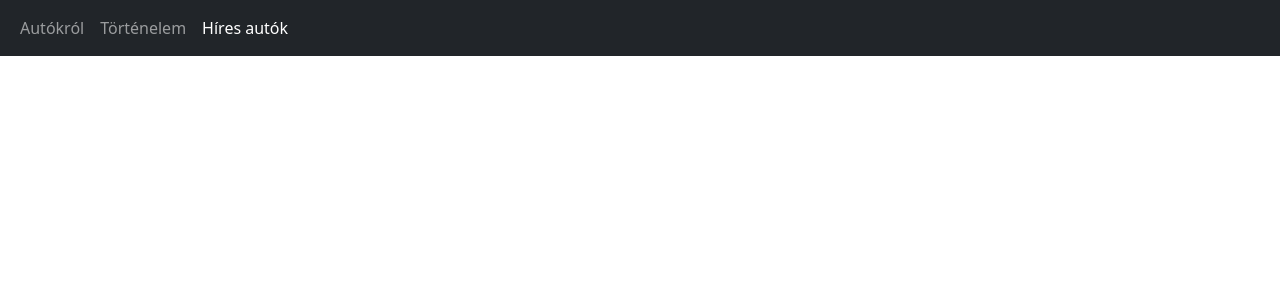
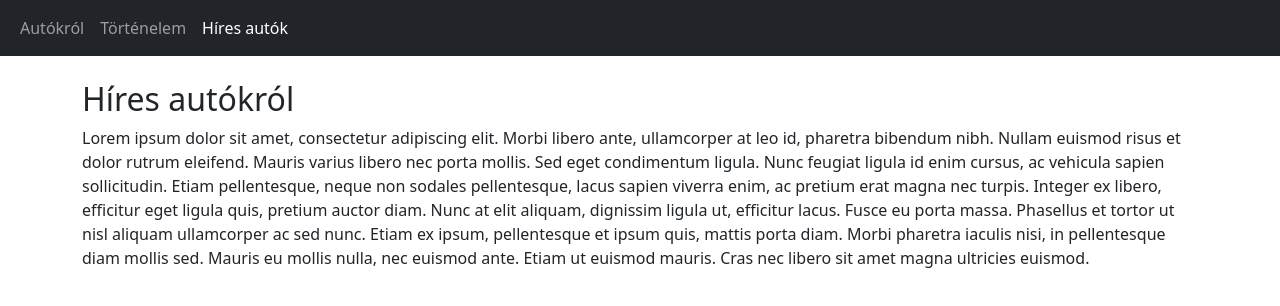
Before and after one commit to KLevente395/autok-weboldal, a plain HTML site: page 3oldal.html in a window 1280 px wide. Drawn offline with nearby package versions, Linux system fonts and the light colour scheme.

Commit message:
Write the description on the oldal3.html

```diff
--- a/3oldal.html
+++ b/3oldal.html
@@ -30,3 +30,9 @@
           </div>
         </div>
       </nav>
+    <div class="container">
+        <div class="mt-4">
+		<!--szoveg-->
+          <h2>Híres autókról</h2>
+          <p>Lorem ipsum dolor sit amet, consectetur adipiscing elit. Morbi libero ante, ullamcorper at leo id, pharetra bibendum nibh. Nullam euismod risus et dolor rutrum eleifend. Mauris varius libero nec porta mollis. Sed eget condimentum ligula. Nunc feugiat ligula id enim cursus, ac vehicula sapien sollicitudin. Etiam pellentesque, neque non sodales pellentesque, lacus sapien viverra enim, ac pretium erat magna nec turpis. Integer ex libero, efficitur eget ligula quis, pretium auctor diam. Nunc at elit aliquam, dignissim ligula ut, efficitur lacus. Fusce eu porta massa. Phasellus et tortor ut nisl aliquam ullamcorper ac sed nunc. Etiam ex ipsum, pellentesque et ipsum quis, mattis porta diam. Morbi pharetra iaculis nisi, in pellentesque diam mollis sed. Mauris eu mollis nulla, nec euismod ante. Etiam ut euismod mauris. Cras nec libero sit amet magna ultricies euismod.</p>
+        </div>
```
